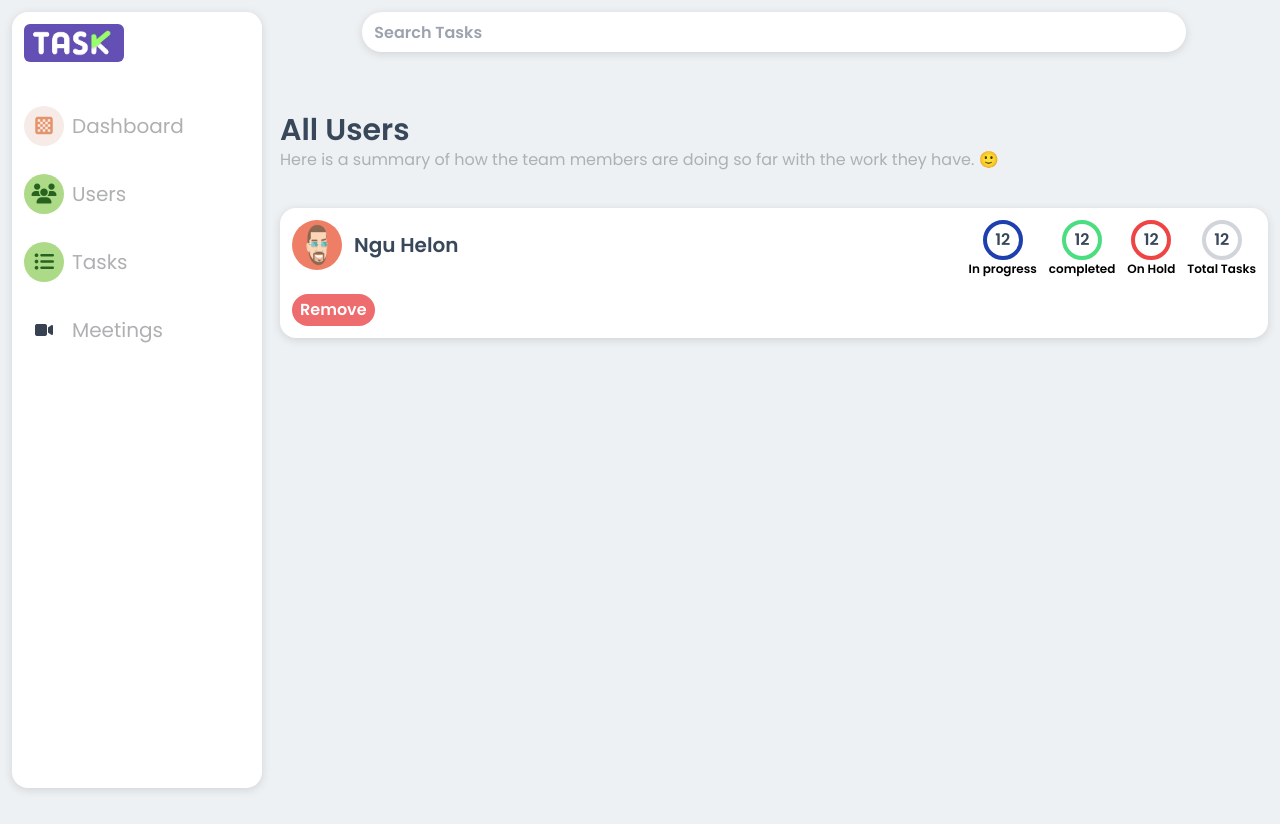
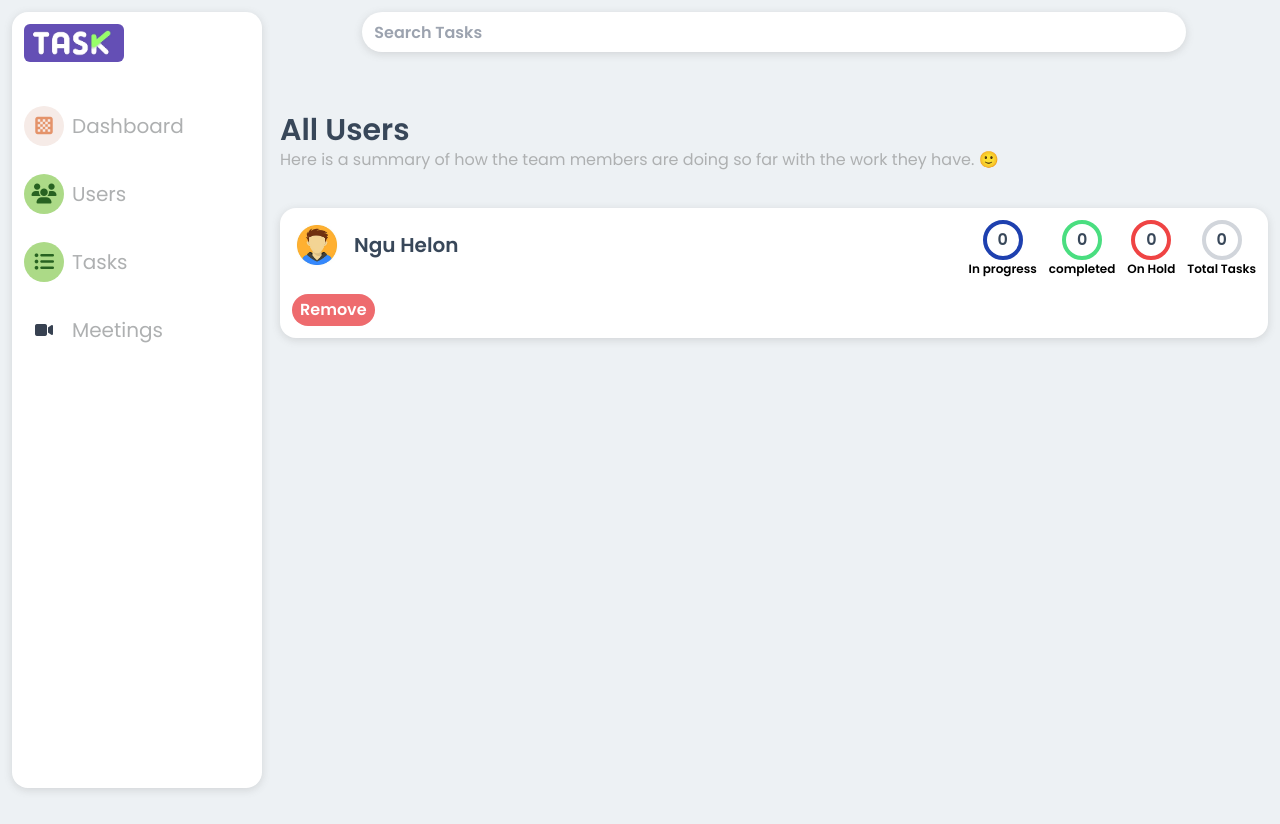
Before and after one commit to nguHelon/TaskApp, a React (Vite) app: page /admindashboard/adminusers in a window 1280 px wide. Built offline with nearby package versions, Linux system fonts and the light colour scheme.

Commit message:
can finally add a user to the allUsers state and use dispatch() to dispatch the action object

```diff
--- a/src/App.jsx
+++ b/src/App.jsx
@@ -1,4 +1,4 @@
-import { useReducer, useContext, React} from "react";
+import { useReducer, React} from "react";
 import { Routes, Route } from "react-router-dom";
 import { LandingPage, LogIn, UserSideBar, UserBody, UserTasks, UserMeetings, AdminSideBar, AdminDashboard, AdminUsers, AdminMeetings, AdminTasks, AddUserForm, AddTaskForm, AddMeetingForm } from "./components/components";
 import { CurrentUserProvider } from "./components/context&Reducer/loggedUserContext";
--- a/src/components/AddUserForm.jsx
+++ b/src/components/AddUserForm.jsx
@@ -1,7 +1,8 @@
-import React, { useContext, useReducer, useState } from "react"
+import React, { useContext, useState } from "react"
 import { login4, login2, avatar, avatar1, avatar2, avatar3, avatar4, avatar8, avatar9, avatar10, avatar11, avatar12, avatar13, avatar14, avatar15 } from "../assets/assets";
 import { usersContext } from "./context&Reducer/AllContext";
 import Images from "./Images";
+import { useNavigate } from "react-router-dom";
 
 const AddUserForm = () => {
     const [avatars, setAvatars] = useState([
@@ -21,12 +22,16 @@ const AddUserForm = () => {
     ]);
     const [userInfo, setUserInfo] = useState({name: "", password: "", image: ""});
     const reducerData = useContext(usersContext);
+    const navigate = useNavigate();
+
+    console.log(avatar);
 
     function handleAddUser() {
         reducerData.dispatch({
             type: "adduser",
             userInfo: userInfo
-        })
+        });
+        navigate("/admindashboard/adminusers");
     }
 
     return (
--- a/src/components/AdminUsers.jsx
+++ b/src/components/AdminUsers.jsx
@@ -1,7 +1,10 @@
-import React from 'react';
+import React, { useContext } from 'react';
 import { avatar } from '../assets/assets';
+import { usersContext } from './context&Reducer/AllContext';
 
 const AdminUsers = () => {
+    const reducerData = useContext(usersContext);
+
   return (
     <div className="w-full min-h-[100vh]">
 
@@ -14,34 +17,40 @@ const AdminUsers = () => {
             <p className="text-textColor">Here is a summary of how the team members are doing so far with the work they have. 🙂 </p>
         </div>
 
-        <div className="w-full h-auto">
-            <div className="w-full h-auto p-3 bg-white rounded-2xl containerBoxShadow">
+        <div className="w-full h-auto space-y-5">
+            {
+                reducerData.allUsers.map((user) => {
+                    return (
+                        <div key={user.id} className="w-full h-auto p-3 bg-white rounded-2xl containerBoxShadow">
                             <div className="w-full flex justify-between items-start mb-4">
                                 <div className="flex items-center space-x-3">
-                        <img className="h-[50px] w-[50px] rounded-full" src={avatar} alt="" />
-                        <span className="text-textColor2 text-xl font-bold">Ngu Helon</span>
+                                    <img className="h-[50px] w-[50px] rounded-full" src={`../src/assets/avatars/${user.image}`} alt="" />
+                                    <span className="text-textColor2 text-xl font-bold">{user.name}</span>
                                 </div>
                                 <div className="flex items-center space-x-3">
                                     <div className="flex flex-col items-center justify-center">
-                            <div className="w-[40px] h-[40px] flex items-center justify-center rounded-full border-4 border-blue-800 font-bold text-textColor2">12</div>
+                                        <div className="w-[40px] h-[40px] flex items-center justify-center rounded-full border-4 border-blue-800 font-bold text-textColor2">{user.tasks.inProgress}</div>
                                         <span className="text-[12px] font-bold">In progress</span>
                                     </div>
                                     <div className="flex flex-col items-center justify-center">
-                            <div className="w-[40px] h-[40px] flex items-center justify-center rounded-full border-4 border-green-400 font-bold text-textColor2">12</div>
+                                        <div className="w-[40px] h-[40px] flex items-center justify-center rounded-full border-4 border-green-400 font-bold text-textColor2">{user.tasks.completed}</div>
                                         <span className="text-[12px] font-bold">completed</span>
                                     </div>
                                     <div className="flex flex-col items-center justify-center">
-                            <div className="w-[40px] h-[40px] flex items-center justify-center rounded-full border-4 border-red-500 font-bold text-textColor2">12</div>
+                                        <div className="w-[40px] h-[40px] flex items-center justify-center rounded-full border-4 border-red-500 font-bold text-textColor2">{user.tasks.onHold}</div>
                                         <span className="text-[12px] font-bold">On Hold</span>
                                     </div>
                                     <div className="flex flex-col items-center justify-center">
-                            <div className="w-[40px] h-[40px] flex items-center justify-center rounded-full border-4 border-gray-300 font-bold text-textColor2">12</div>
+                                        <div className="w-[40px] h-[40px] flex items-center justify-center rounded-full border-4 border-gray-300 font-bold text-textColor2">{user.tasks.totalTasks}</div>
                                         <span className="text-[12px] font-bold">Total Tasks</span>
                                     </div>
                                 </div>
                             </div>
                             <button className="outline-none border-none py-1 px-2 rounded-[60px] bg-[#ee6b6e] text-white font-bold">Remove</button>
                         </div>
+                    )
+                })
+            }
         </div>
 
     </div>
--- a/src/components/AppData.jsx
+++ b/src/components/AppData.jsx
@@ -2,7 +2,15 @@ const users = [
     {
         id: 1,
         name: "Ngu Helon",
-        password: "admin"
+        password: "admin",
+        image: "avatar1.jpg",
+        tasks: {
+            inProgress: 0,
+            completed: 0,
+            onHold: 0,
+            totalTasks: 0
+        },
+        meetings: [],
     }
 ]
 
--- a/src/components/context&Reducer/StateReducer.jsx
+++ b/src/components/context&Reducer/StateReducer.jsx
@@ -2,14 +2,23 @@
 function stateReducer(allUsers, action) {
    switch (action.type) {
     case "adduser" : {
-        const { name, password, image } = action.userInfo
+        const { name, password, image } = action.userInfo;
+        const imageNameArray = image.split("/");
+        console.log(imageNameArray[imageNameArray.length - 1])
         return [
             ...allUsers,
             {
                 id: 2,
                 name: name,
                 password: password,
-                image: image
+                image: imageNameArray[imageNameArray.length - 1],
+                tasks: {
+                    inProgress: 0,
+                    completed: 0,
+                    onHold: 0,
+                    totalTasks: 0
+                },
+                meetings: [],
             }
         ]
     };
```
Lines whose indentation alone changed are shown as unchanged.
